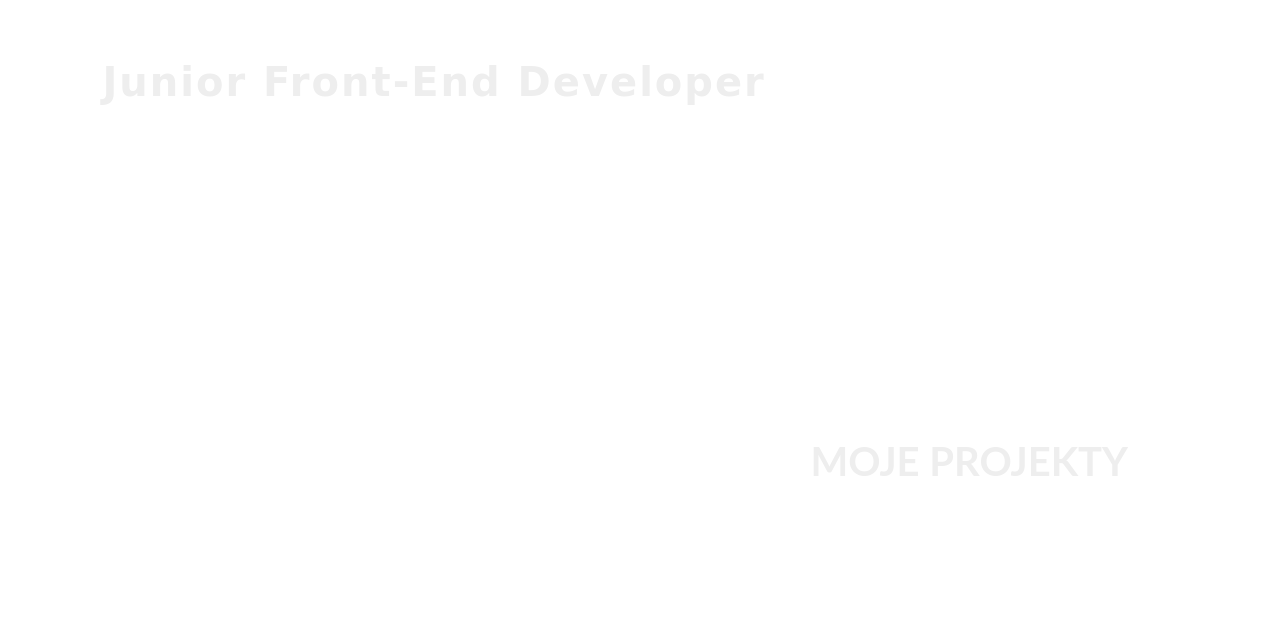
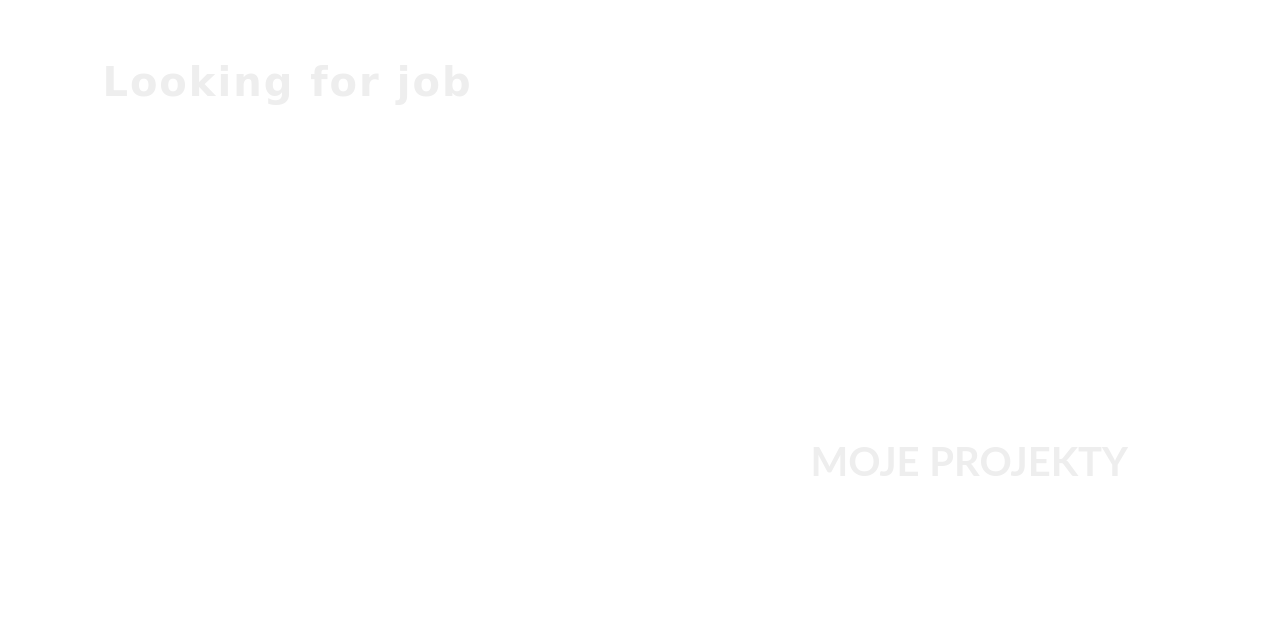
Before and after one commit to raftatix/RafTat, a plain HTML site: page index.html in a window 1280 px wide. Shown: the part 181-800 px from the top of the page. Drawn offline with nearby package versions, Linux system fonts and the light colour scheme; a web font is replaced by a local one.

Commit message:
ChangeTitle

```diff
--- a/index.html
+++ b/index.html
@@ -19,7 +19,7 @@
         <source src="images/Background - 9584.mp4"" media="video/mp4" />
       </video>
       <h1>Rafał Tatuń</h1>
-      <h2>Junior Front-End Developer</h2>
+      <h2>Looking for job</h2>
       <button class="portfolio"><a href="#portfolio">Moje projekty</a></button>
     </header>
     <main>
```
